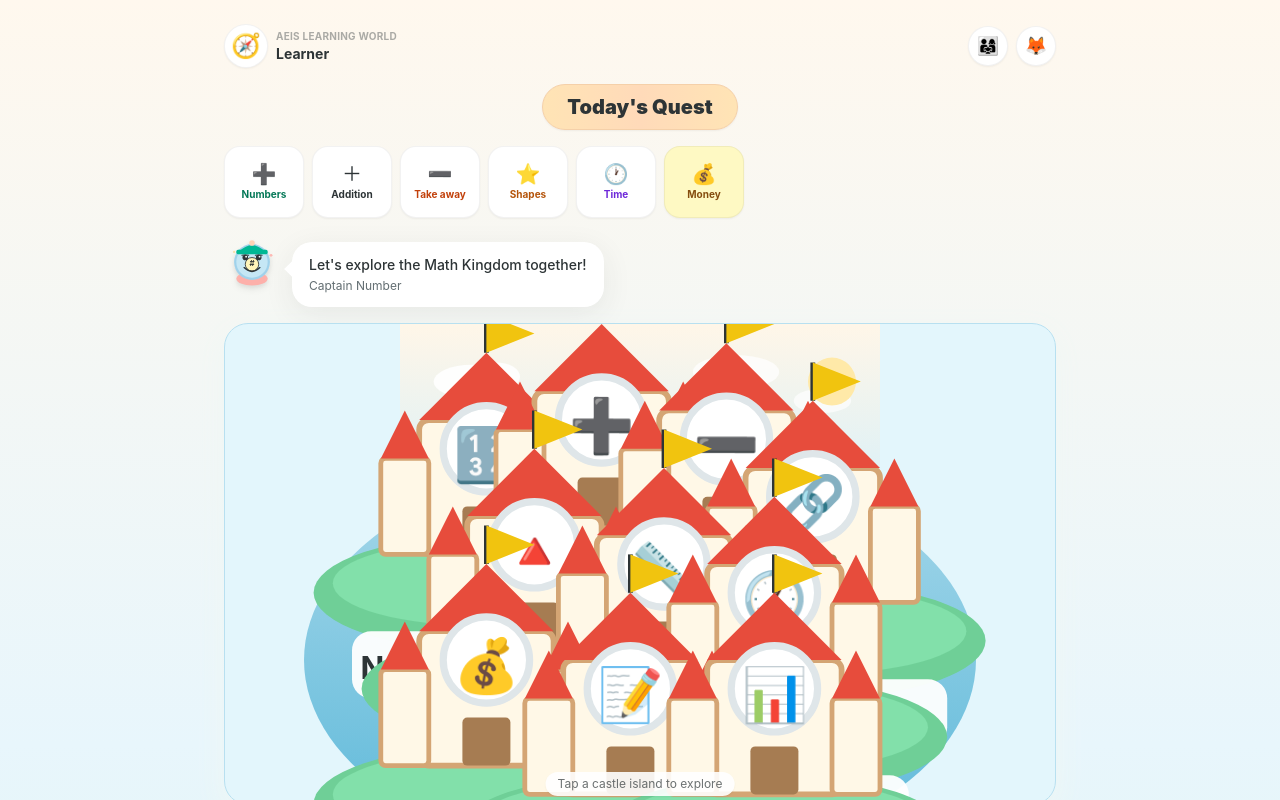
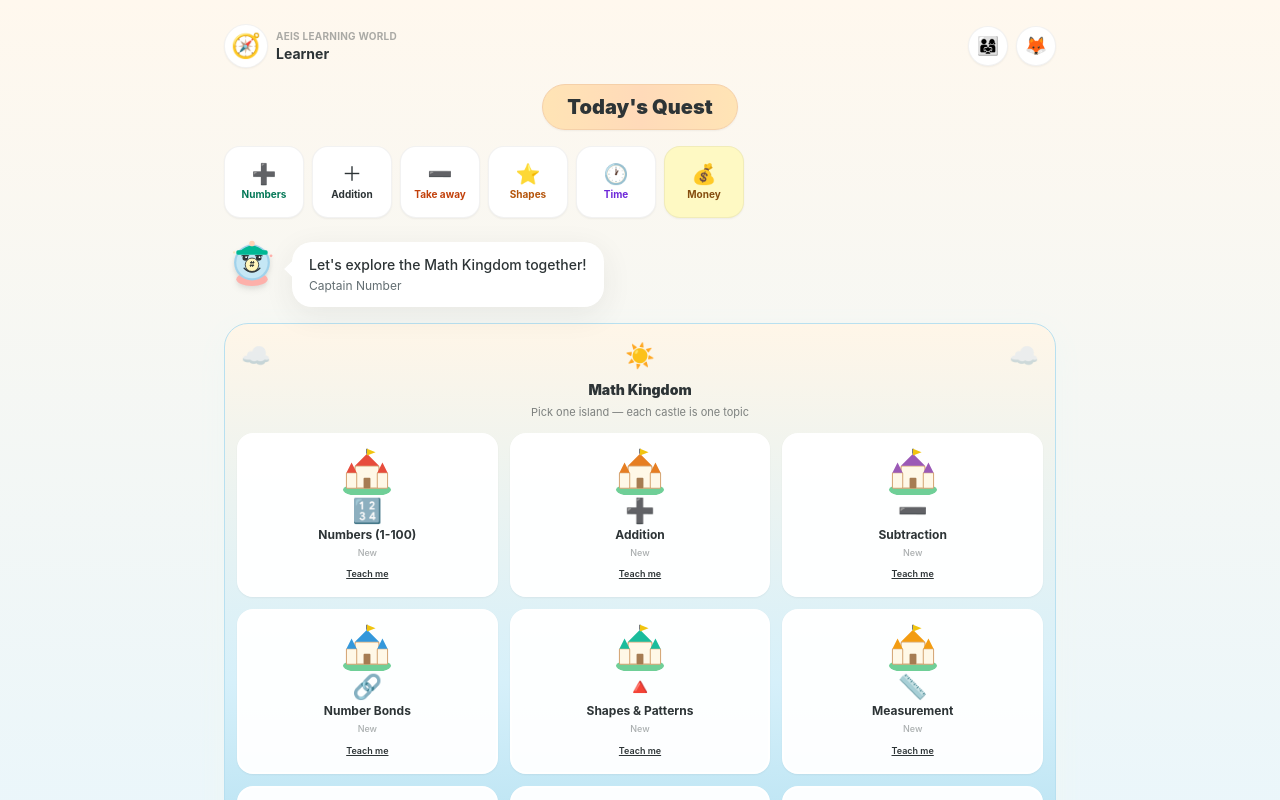
Before and after one commit to Ranjith262/aeis-cambridge-learning-app, a React (Vite) app: page / in a window 1280 px wide. Shown: the top 800 px of the page. Built offline with nearby package versions, Linux system fonts and the light colour scheme.

Commit message:
fix: kid-clear Math Kingdom — no overlapping castle pile
Replace cramped SVG cluster with a simple 2–3 column grid:
one large tappable card per topic (mini castle + icon + name + progress).
A child can see exactly what to tap.

```diff
--- a/src/components/MathKingdomMap.jsx
+++ b/src/components/MathKingdomMap.jsx
@@ -3,126 +3,120 @@ import { getTopicMastery } from '../utils/progress'
 import { CATEGORY_TO_WORLD } from '../utils/islandUnlocks'
 
 /**
- * Illustrated Math Kingdom — castle islands on water (mockup-aligned).
+ * Kid-clear Math Kingdom: one island = one big tappable card.
+ * No overlapping SVG pile — every topic is obvious.
  */
-const POS = [
-  { x: 18, y: 28 },
-  { x: 42, y: 22 },
-  { x: 68, y: 26 },
-  { x: 86, y: 38 },
-  { x: 28, y: 48 },
-  { x: 55, y: 52 },
-  { x: 78, y: 58 },
-  { x: 18, y: 72 },
-  { x: 48, y: 78 },
-  { x: 78, y: 78 },
-]
-
-function CastleIsland({ x, y, label, icon, mastery, onClick, onTeach }) {
-  const bloom = mastery != null && mastery >= 80
+function MiniCastle({ color = '#E74C3C' }) {
   return (
-    <g
-      transform={`translate(${x}, ${y})`}
-      style={{ cursor: 'pointer' }}
-      onClick={onClick}
-      role="button"
-      tabIndex={0}
-      onKeyDown={(e) => e.key === 'Enter' && onClick?.()}
-    >
-      {/* island base */}
-      <ellipse cx="0" cy="28" rx="36" ry="12" fill="#6FCF97" />
-      <ellipse cx="0" cy="26" rx="32" ry="9" fill="#82E0AA" />
-      {/* keep */}
-      <rect x="-14" y="-8" width="28" height="28" rx="2" fill="#FFF8E7" stroke="#D4A574" strokeWidth="1.2" />
-      <rect x="-22" y="0" width="10" height="20" rx="1" fill="#FFF8E7" stroke="#D4A574" strokeWidth="1" />
-      <rect x="12" y="0" width="10" height="20" rx="1" fill="#FFF8E7" stroke="#D4A574" strokeWidth="1" />
-      {/* roofs */}
-      <polygon points="-14,-8 0,-22 14,-8" fill="#E74C3C" />
-      <polygon points="-22,0 -17,-10 -12,0" fill="#E74C3C" />
-      <polygon points="12,0 17,-10 22,0" fill="#E74C3C" />
-      {/* flags */}
-      <line x1="0" y1="-22" x2="0" y2="-30" stroke="#2D3436" strokeWidth="1" />
-      <polygon points="0,-30 10,-26 0,-22" fill="#F1C40F" />
-      {/* door */}
-      <rect x="-5" y="10" width="10" height="10" rx="1" fill="#A67C52" />
-      {/* icon badge */}
-      <circle cx="0" cy="-2" r="9" fill="white" stroke={bloom ? '#00B894' : '#DFE6E9'} strokeWidth="1.5" />
-      <text textAnchor="middle" y="3" fontSize="11">{icon}</text>
-      {/* label plate */}
-      <rect x="-28" y="36" width="56" height="14" rx="4" fill="white" opacity="0.95" />
-      <text textAnchor="middle" y="46" fontSize="6.5" fontWeight="700" fill="#2D3436">
-        {label.length > 14 ? label.slice(0, 13) + '…' : label}
-      </text>
-      {mastery != null && (
-        <text textAnchor="middle" y="56" fontSize="5.5" fill="#00B894" fontWeight="600">
-          {mastery}%
-        </text>
-      )}
-    </g>
+    <svg viewBox="0 0 64 56" className="w-14 h-12 mx-auto" aria-hidden>
+      <ellipse cx="32" cy="50" rx="28" ry="8" fill="#6FCF97" />
+      <rect x="18" y="22" width="28" height="26" rx="2" fill="#FFF8E7" stroke="#D4A574" strokeWidth="1.5" />
+      <rect x="8" y="30" width="12" height="18" rx="1" fill="#FFF8E7" stroke="#D4A574" strokeWidth="1.2" />
+      <rect x="44" y="30" width="12" height="18" rx="1" fill="#FFF8E7" stroke="#D4A574" strokeWidth="1.2" />
+      <polygon points="18,22 32,8 46,22" fill={color} />
+      <polygon points="8,30 14,18 20,30" fill={color} />
+      <polygon points="44,30 50,18 56,30" fill={color} />
+      <rect x="28" y="36" width="8" height="12" rx="1" fill="#A67C52" />
+      <line x1="32" y1="8" x2="32" y2="2" stroke="#2D3436" strokeWidth="1.5" />
+      <polygon points="32,2 42,6 32,10" fill="#F1C40F" />
+    </svg>
   )
 }
 
+const ROOF = ['#E74C3C', '#E67E22', '#9B59B6', '#3498DB', '#1ABC9C', '#F39C12', '#E91E63', '#00BCD4', '#8BC34A', '#FF5722']
+
 export default function MathKingdomMap({ onSelectTopic, onTeach, onOpenWorld }) {
+  const open = (catId) => {
+    const world = CATEGORY_TO_WORLD[catId]
+    if (world && onOpenWorld) onOpenWorld(world)
+    else onSelectTopic?.(catId)
+  }
+
   return (
-    <div className="kingdom-map-shell rounded-3xl border border-[#B8E0F0] shadow-soft bg-[#E3F6FC]">
-      <svg
-        viewBox="0 0 100 100"
-        className="w-full h-auto"
-        style={{ minHeight: 320, maxHeight: 480 }}
-        role="img"
-        aria-label="Math Kingdom map"
+    <div
+      className="rounded-3xl border border-[#B8E0F0] shadow-soft overflow-hidden"
+      style={{
+        background: 'linear-gradient(180deg, #FFF6E8 0%, #D6F0FA 42%, #7EC8E3 100%)',
+      }}
     >
-        <defs>
-          <linearGradient id="skyK2" x1="0" y1="0" x2="0" y2="1">
-            <stop offset="0%" stopColor="#FFF6E8" />
-            <stop offset="40%" stopColor="#D6F0FA" />
-            <stop offset="100%" stopColor="#7EC8E3" />
-          </linearGradient>
-          <linearGradient id="water2" x1="0" y1="0" x2="0" y2="1">
-            <stop offset="0%" stopColor="#A8D8EA" />
-            <stop offset="100%" stopColor="#5BB8D9" />
-          </linearGradient>
-        </defs>
-        <rect width="100" height="100" fill="url(#skyK2)" />
-        {/* water */}
-        <ellipse cx="50" cy="70" rx="70" ry="42" fill="url(#water2)" />
-        <ellipse cx="20" cy="85" rx="20" ry="6" fill="#A8D8EA" opacity="0.5" />
-        <ellipse cx="75" cy="90" rx="25" ry="5" fill="#A8D8EA" opacity="0.4" />
-        {/* clouds */}
-        <ellipse cx="15" cy="12" rx="8" ry="3.5" fill="white" opacity="0.9" />
-        <ellipse cx="20" cy="11" rx="5" ry="3" fill="white" opacity="0.9" />
-        <ellipse cx="70" cy="10" rx="9" ry="3.5" fill="white" opacity="0.75" />
-        <ellipse cx="88" cy="16" rx="6" ry="2.5" fill="white" opacity="0.7" />
-        {/* sun */}
-        <circle cx="90" cy="12" r="5" fill="#FFE9A8" />
-        {/* bridges */}
-        <path d="M22 35 Q35 40 40 30" stroke="#D4A574" strokeWidth="1.5" fill="none" opacity="0.7" />
-        <path d="M48 30 Q58 38 65 32" stroke="#D4A574" strokeWidth="1.5" fill="none" opacity="0.7" />
-        <path d="M30 55 Q42 60 52 55" stroke="#D4A574" strokeWidth="1.5" fill="none" opacity="0.7" />
+      {/* Sky decorations */}
+      <div className="relative px-3 pt-4 pb-2">
+        <div className="flex justify-between items-start mb-2 px-1">
+          <span className="text-2xl opacity-80" aria-hidden>
+            ☁️
+          </span>
+          <span className="text-2xl" aria-hidden>
+            ☀️
+          </span>
+          <span className="text-2xl opacity-70" aria-hidden>
+            ☁️
+          </span>
+        </div>
+        <p className="text-center text-sm font-black text-ink mb-1">Math Kingdom</p>
+        <p className="text-center text-[11px] text-ink/60 mb-3">Pick one island — each castle is one topic</p>
 
+        {/* Clear grid: one card per topic */}
+        <div className="grid grid-cols-2 sm:grid-cols-3 gap-3 pb-3">
           {mathCategories.map((cat, i) => {
-          const pos = POS[i] || { x: 50, y: 50 }
             const mastery = getTopicMastery(cat.id)
+            const bloom = mastery != null && mastery >= 80
             return (
-            <CastleIsland
+              <button
                 key={cat.id}
-              x={pos.x}
-              y={pos.y}
-              label={cat.name}
-              icon={cat.icon}
-              mastery={mastery}
-              onClick={() => {
-                const world = CATEGORY_TO_WORLD[cat.id]
-                if (world && onOpenWorld) onOpenWorld(world)
-                else onSelectTopic?.(cat.id)
+                type="button"
+                onClick={() => open(cat.id)}
+                className={`relative rounded-2xl bg-white/95 border-2 p-3 text-center shadow-sm transition active:scale-95 touch-manipulation ${
+                  bloom ? 'border-emerald-400 ring-2 ring-emerald-200' : 'border-white'
+                }`}
+                style={{ minHeight: 120 }}
+                aria-label={`Open ${cat.name}`}
+              >
+                <MiniCastle color={ROOF[i % ROOF.length]} />
+                <div className="mt-1 text-2xl leading-none" aria-hidden>
+                  {cat.icon}
+                </div>
+                <div className="mt-1 text-xs font-bold text-ink leading-tight px-0.5">{cat.name}</div>
+                {mastery != null ? (
+                  <div className="mt-1.5 h-1.5 rounded-full bg-gray-100 overflow-hidden mx-2">
+                    <div
+                      className="h-full rounded-full bg-emerald-400"
+                      style={{ width: `${mastery}%` }}
+                    />
+                  </div>
+                ) : (
+                  <div className="mt-1 text-[9px] text-ink/40 font-medium">New</div>
+                )}
+                {onTeach && (
+                  <span
+                    role="link"
+                    tabIndex={0}
+                    onClick={(e) => {
+                      e.stopPropagation()
+                      onTeach(cat.id)
                     }}
-            />
+                    onKeyDown={(e) => {
+                      if (e.key === 'Enter') {
+                        e.stopPropagation()
+                        onTeach(cat.id)
+                      }
+                    }}
+                    className="mt-1 inline-block text-[9px] font-semibold text-sky-600 underline"
+                  >
+                    Teach me
+                  </span>
+                )}
+              </button>
             )
           })}
-      </svg>
-      <div className="absolute bottom-2 left-1/2 -translate-x-1/2 text-[10px] sm:text-xs text-ink/70 bg-white/90 px-3 py-1 rounded-full shadow-sm pointer-events-none">
-        Tap a castle island to explore
         </div>
+      </div>
+
+      {/* Water band */}
+      <div
+        className="h-8 w-full"
+        style={{ background: 'linear-gradient(180deg, #5BB8D9 0%, #3A9BC1 100%)' }}
+        aria-hidden
+      />
     </div>
   )
 }
```
Lines whose indentation alone changed are shown as unchanged.
